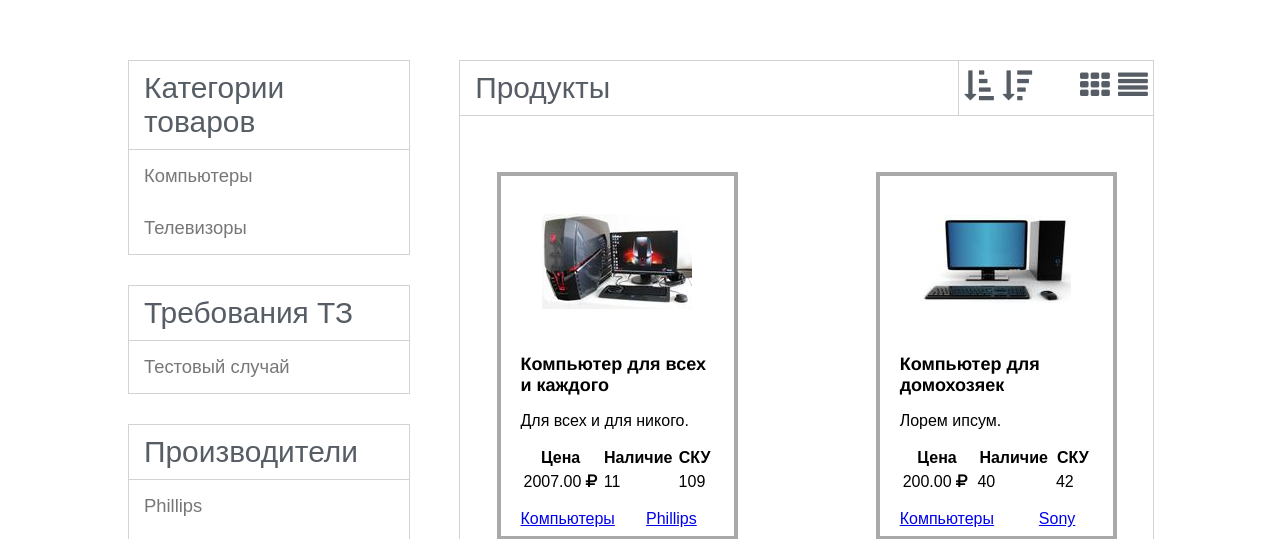
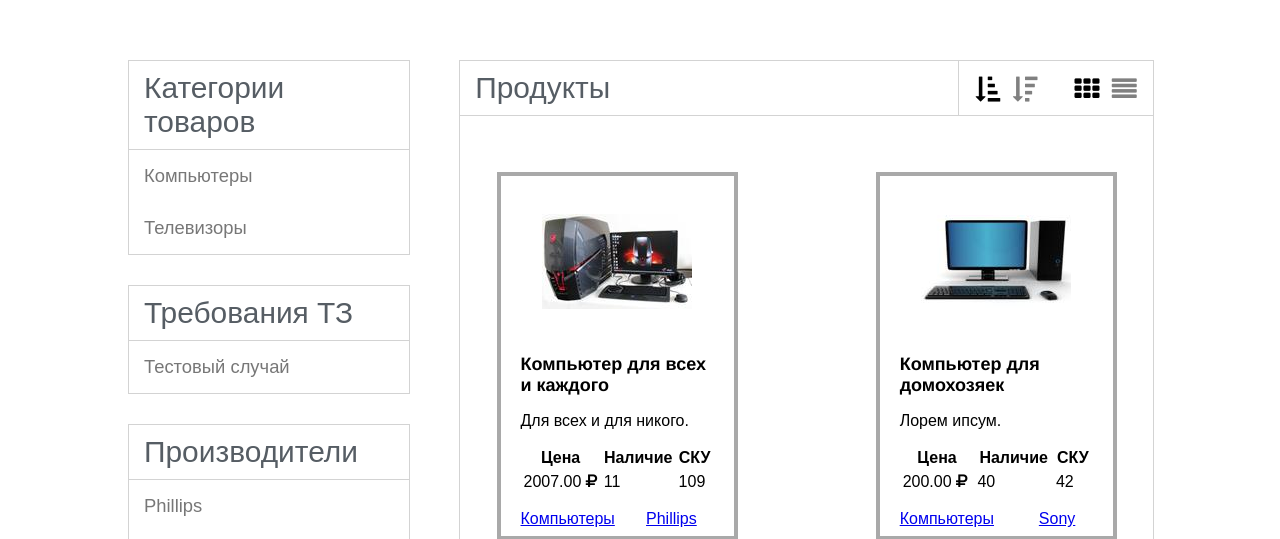
Before and after one commit to Arkkienkeli/test2, a Django app: page /products/ in a window 1280 px wide. Shown: the part 74-613 px from the top of the page. Run offline with Django 3.2, Linux system fonts and the light colour scheme; data comes from the database, SQL or seed files in the repository; style sheets or scripts are compiled from the project's sources; some libraries are stand-ins or nearby versions.

Commit message:
Починил иконки, изменил стиль. Поправил js, и убрал глюк с paddingом product-box_list

```diff
--- a/test2/static/style/products.scss
+++ b/test2/static/style/products.scss
@@ -32,27 +32,29 @@
 
 	&__controls_group {
 		display: block;
+		margin: auto 5%;
 	}
 
 	&__control {
-		box-sizing: border-box;
-		padding: 3px;
-		//padding-right: 4px; //%HACK: Слева что-то некрасивое
 
 		color: grey;
 		font-size: 25px;
 
-		/*
-		// Invisible, что-бы сохранять верстку
-		border: $border;
-		border-color: transparent;
-		border-width: 4px;
-		border-radius: 5px;
-		*/
+		// %NOTE: Лучше-бы, конечно, автоматически расстояния считать
+		padding: 0 2px
 	}
 
 	&__control.checked {
-		border-color: grey;
+		color: black;
+	}
+
+	&.view_as_row {
+
+		.products-box__list {
+			// %HACK: Не уверен, что это хорошая идея, но flex-box вынуждает
+			// %TODO: Создать &__product, и убрать хак
+			padding: 0;
+		}
 	}
 }
 
@@ -146,7 +148,7 @@
 
 }
 
-.view_as_row {
+.product.view_as_row {
 	// TODO: BEM
 
 	width: 100%;
--- a/test2/templates/parts/products_column.html
+++ b/test2/templates/parts/products_column.html
@@ -6,13 +6,13 @@
 
 		<div class="products-box__product_controls">
 			<div class="products-box__controls_group">
-				<i class="control sort_by_name" class="checked"></i>
-				<i class="control sort_by_name_reversed"></i>
+				<i class="products-box__control sort_by_name checked"></i>
+				<i class="products-box__control sort_by_name_reversed"></i>
 			</div>
 
 			<div class="products-box__controls_group">
-				<i class="control view_products_as_tiles" class="checked"></i>
-				<i class="control view_products_as_rows"></i>
+				<i class="products-box__control view_products_as_tiles checked"></i>
+				<i class="products-box__control view_products_as_rows"></i>
 			</div>
 		</div>
 	</header>
```
